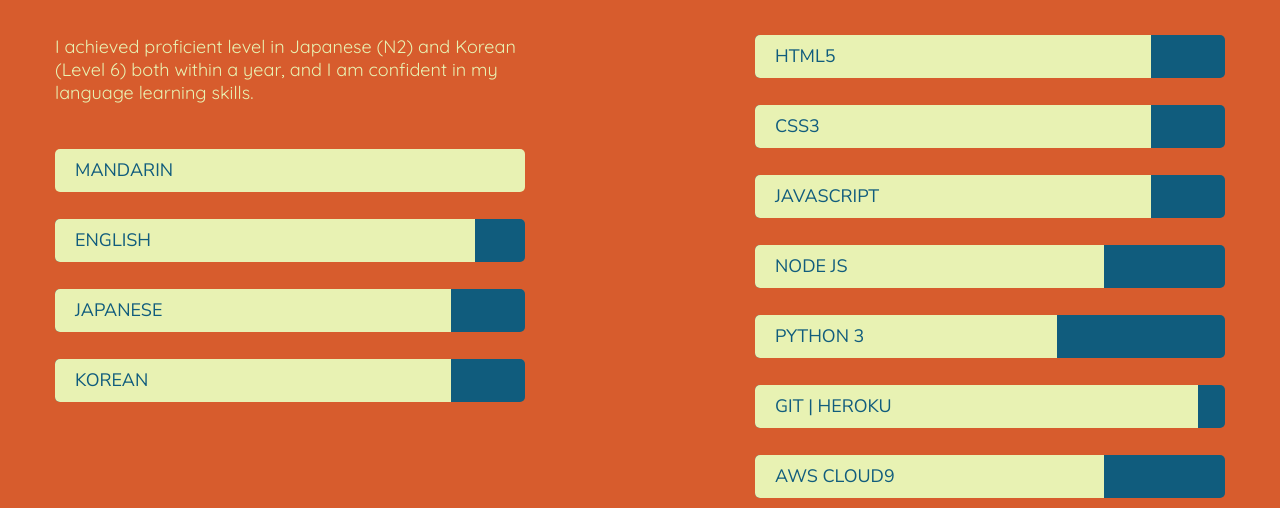
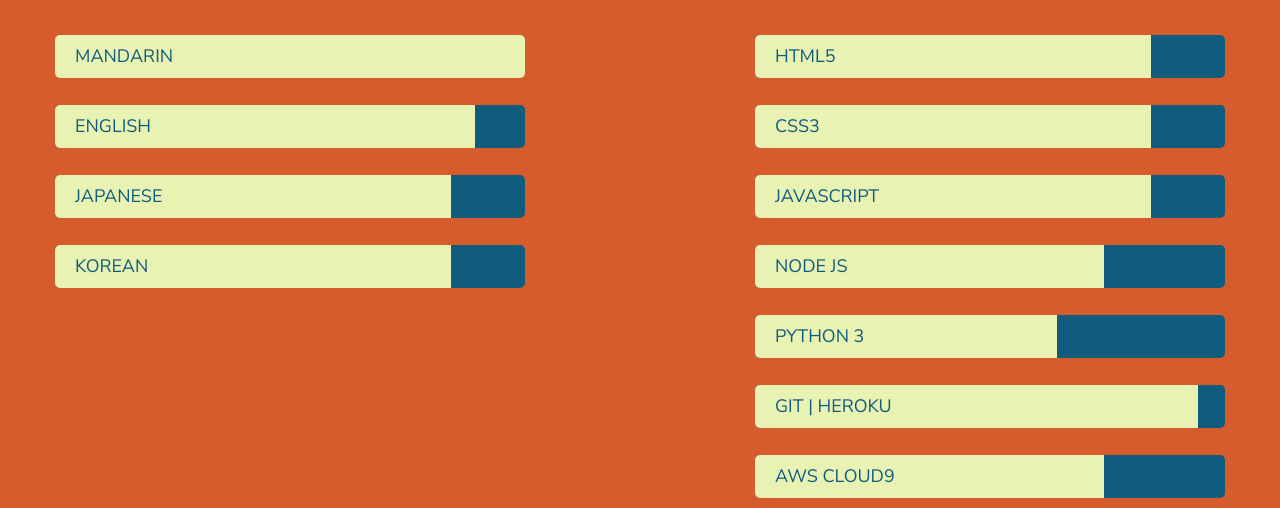
Before and after one commit to ssuingchen/portfolio, a plain HTML site: page myskills.html in a window 1280 px wide. Shown: the part 292-800 px from the top of the page. Drawn offline with nearby package versions, Linux system fonts and the light colour scheme; a web font is replaced by a local one.

Commit message:
delete description for language skills

```diff
--- a/myskills.html
+++ b/myskills.html
@@ -38,7 +38,6 @@
 				<div class="skills_holder">
 					<div class="column">
 						<h2>Language skills</h2>
-						<p>I achieved proficient level in Japanese (N2) and Korean (Level 6) both within a year, and I am confident in my language learning skills.</p>
 						<ul class="progress">
 							<li><span class="mandarin">Mandarin</span></li>
 							<li><span class="english">English</span></li>
```
